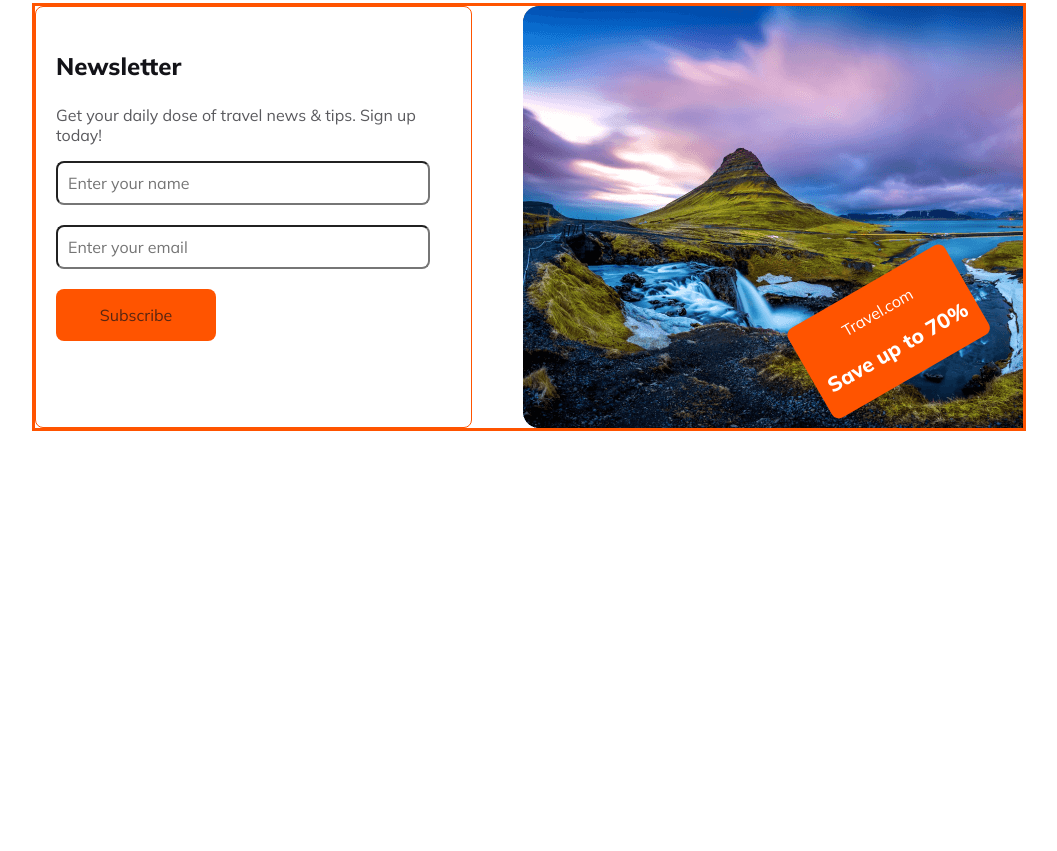
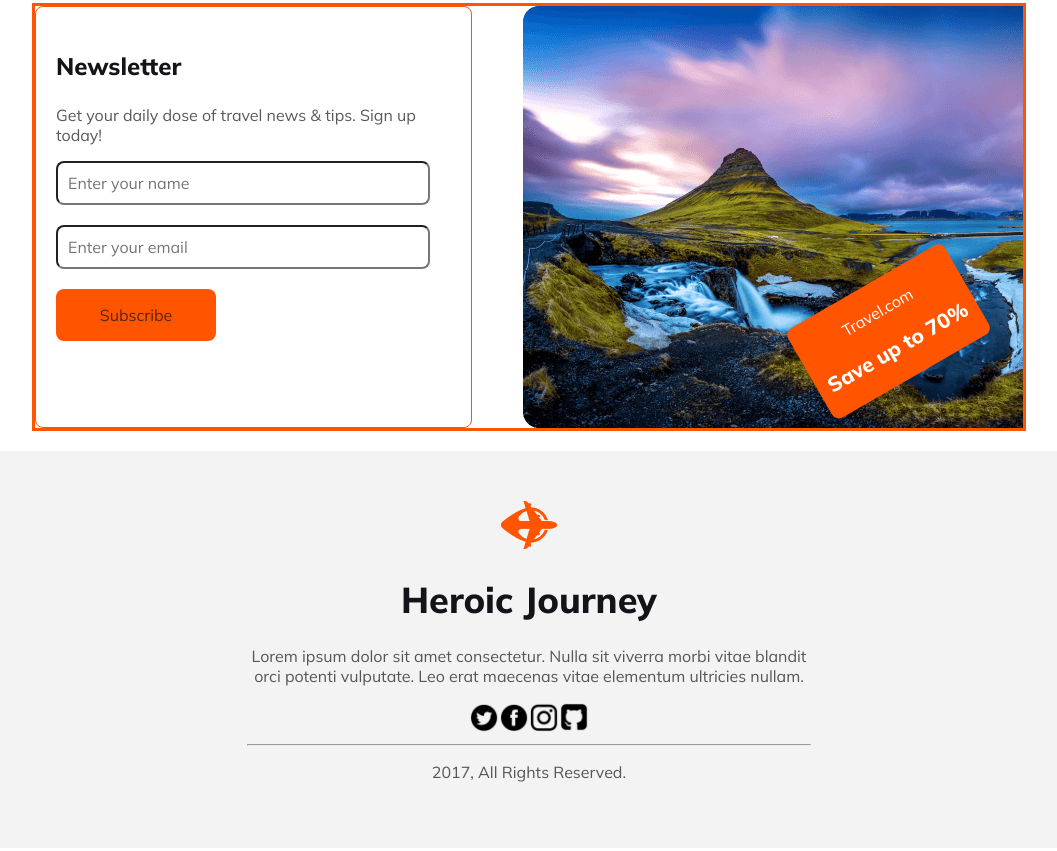
Before and after one commit to irfan340/Heroic-Journey, a plain HTML site: page index.html in a window 1280 px wide. Shown: the part 3953-4804 px from the top of the page, without its empty margins (111-1168 px from the left). Before the commit the page ends 4404 px from the top, so only its background shows below. Drawn offline with Linux system fonts and the light colour scheme.

Commit message:
footer section added

```diff
--- a/index.html
+++ b/index.html
@@ -178,6 +178,22 @@
                 </div>
             </section>
         </main>
+        <footer>
+            <div class="nav-title">
+                <img src="Images/Group 40071 (2).png" alt="">
+                <h1>Heroic Journey</h1>
+            </div>
+            <p>Lorem ipsum dolor sit amet consectetur. Nulla sit viverra morbi vitae blandit orci potenti vulputate. Leo
+                erat maecenas vitae elementum ultricies nullam. </p>
+            <div class="media">
+                <div><img src="Images/twitter.png" alt=""></div>
+                <div><img src="Images/facebook.png" alt=""></div>
+                <div><img src="Images/instagram.png" alt=""></div>
+                <div><img src="Images/git.png" alt=""></div>
+            </div>
+            <hr>
+            <p>2017, All Rights Reserved.</p>
+        </footer>
     </body>
 
 
```
